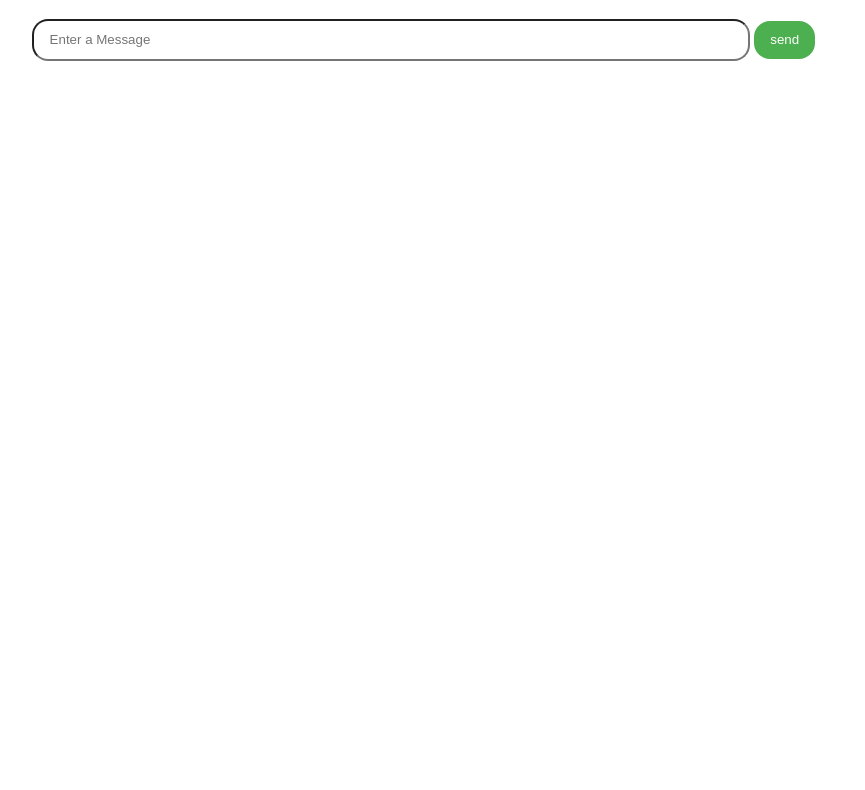
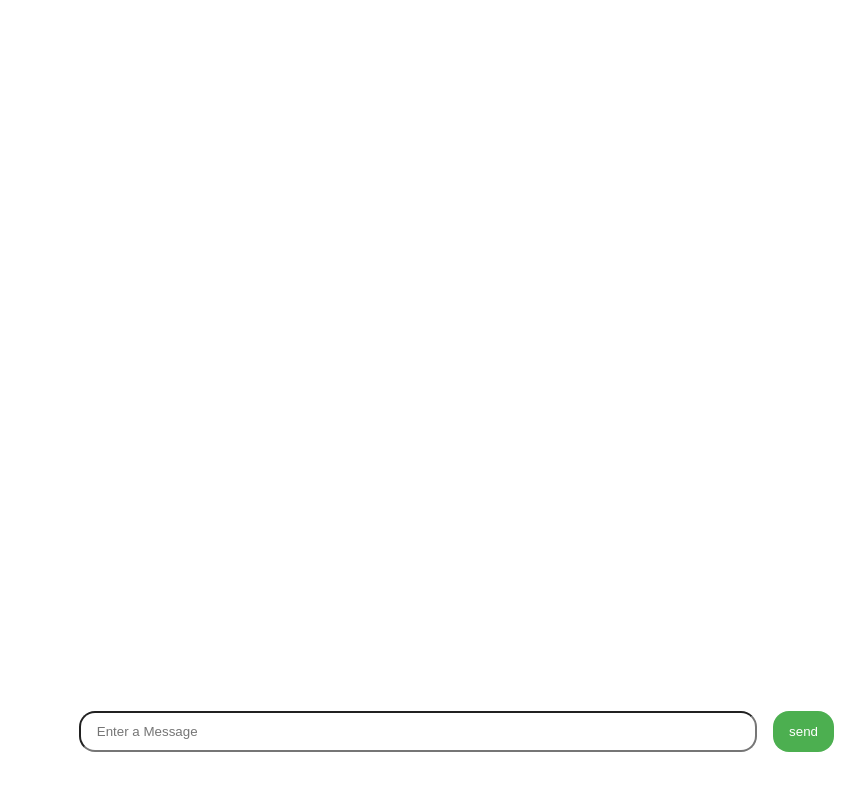
Before and after one commit to Akash29-spec/general--purpose-chatbot, a plain HTML site: page index.html in a window 1280 px wide. Shown: the whole page, without its empty margins (182-1047 px from the left). Drawn offline with Linux system fonts and the light colour scheme.

Commit message:
resize chat input

```diff
--- a/style.css
+++ b/style.css
@@ -1,18 +1,23 @@
 .container{
-    width:70%;
+    width:60%;
     margin:auto;
     font-family:Arial, sans-serif;
     font-size:16px;
+    height:1000px;
     display:flex;
     flex-direction:column;
 }
 
 .chatInput{
-    position:sticky;
-    padding:0.7rem 1rem;
+    position:fixed;
+    display :flex;
+    width:59%;
+    bottom: 3rem;;
 }
 #userInput{
-    width:80%;
+    flex:10;
+    flex-grow:4;
+    margin-right:1rem;
     border-radius:1rem;
     padding:0.7rem 1rem; ;
 }
@@ -25,6 +30,7 @@
     cursor:pointer;
 }
 .chatMessage{
+    width:100%;
     margin:1rem;
     padding:0.7px 0.5px;
 }
```
